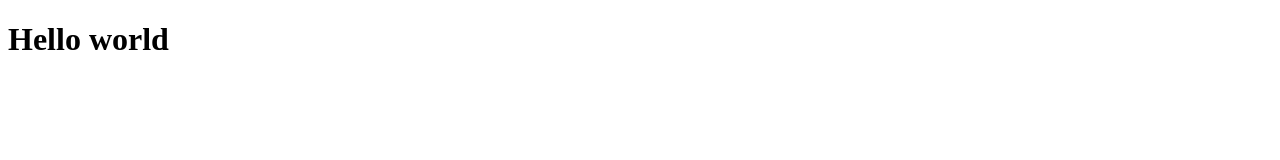
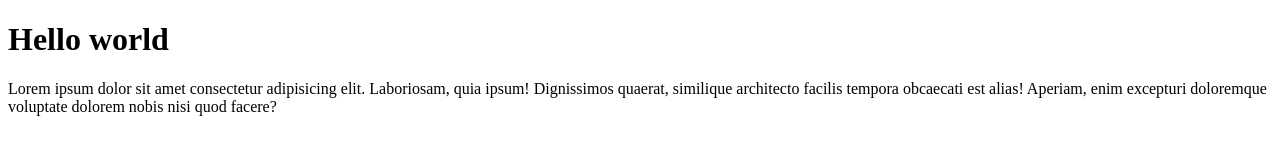
Before and after one commit to zulfahmif/git-test, a plain HTML site: page index.html in a window 1280 px wide. Drawn offline with Linux system fonts and the light colour scheme.

Commit message:
menambah paragraf

```diff
--- a/index.html
+++ b/index.html
@@ -8,5 +8,11 @@
   </head>
   <body>
     <h1>Hello world</h1>
+    <p>
+      Lorem ipsum dolor sit amet consectetur adipisicing elit. Laboriosam, quia
+      ipsum! Dignissimos quaerat, similique architecto facilis tempora obcaecati
+      est alias! Aperiam, enim excepturi doloremque voluptate dolorem nobis nisi
+      quod facere?
+    </p>
   </body>
 </html>
```
